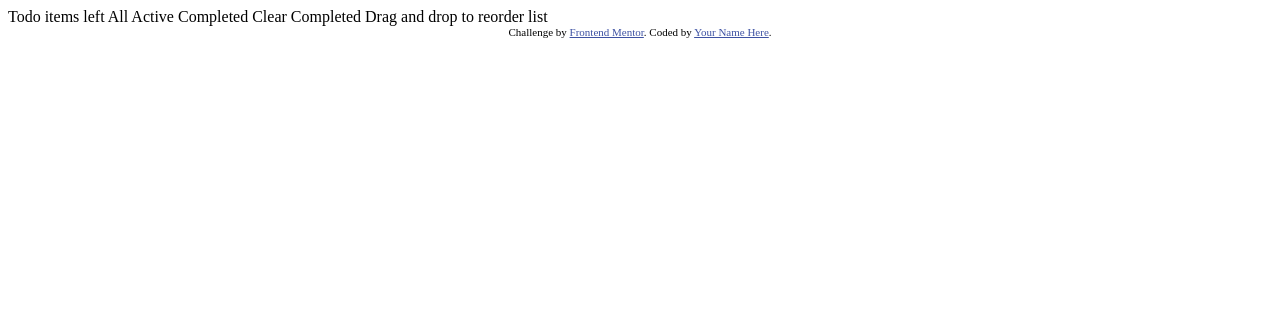
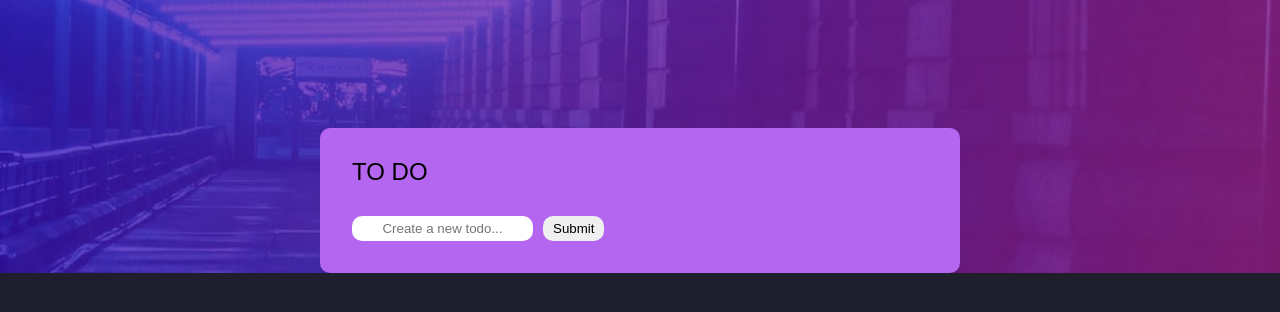
Before and after one commit to NXTCHRIS/To-Do-List-App, a plain HTML site: page index.html in a window 1280 px wide. Drawn offline with Linux system fonts and the light colour scheme; a web font is replaced by a local one.

Commit message:
initial-stages-app

```diff
--- a/index.html
+++ b/index.html
@@ -11,7 +11,7 @@
       sizes="32x32"
       href="./images/favicon-32x32.png"
     />
-
+    <link rel="stylesheet" href="style.css" />
     <title>Todo app</title>
 
     <!-- Feel free to remove these styles or customise in your own stylesheet 👍 -->
@@ -26,17 +26,23 @@
     </style>
   </head>
   <body>
-    Todo
+    <main class="main-card-container">
+      <h1 class="app-title">TO DO</h1>
+      <form class="form-container">
+        <input
+          type="text"
+          class="text-input"
+          placeholder="Create a new todo..."
+        />
+        <input type="submit" class="submit-button" />
+      </form>
+    </main>
 
-    <!-- Add dynamic number -->
-    items left All Active Completed Clear Completed Drag and drop to reorder
-    list
-
-    <div class="attribution">
+    <!-- <div class="attribution">
       Challenge by
       <a href="https://www.frontendmentor.io?ref=challenge" target="_blank"
         >Frontend Mentor</a
       >. Coded by <a href="#">Your Name Here</a>.
-    </div>
+    </div> -->
   </body>
 </html>
--- /dev/null
+++ b/style.css
@@ -0,0 +1,101 @@
+
+@import url('https://fonts.googleapis.com/css2?family=Madimi+One&display=swap');
+html, body, div, span, applet, object, iframe,
+h1, h2, h3, h4, h5, h6, p, blockquote, pre,
+a, abbr, acronym, address, big, cite, code,
+del, dfn, em, img, ins, kbd, q, s, samp,
+small, strike, strong, sub, sup, tt, var,
+b, u, i, center,
+dl, dt, dd, ol, ul, li,
+fieldset, form, label, legend,
+table, caption, tbody, tfoot, thead, tr, th, td,
+article, aside, canvas, details, embed,
+figure, figcaption, footer, header, hgroup,
+menu, nav, output, ruby, section, summary,
+time, mark, audio, video {
+	margin: 0;
+	padding: 0;
+	border: 0;
+	font-size: 100%;
+	font: inherit;
+	vertical-align: baseline;
+}
+/* HTML5 display-role reset for older browsers */
+article, aside, details, figcaption, figure,
+footer, header, hgroup, menu, nav, section {
+	display: block;
+}
+body {
+	line-height: 1;
+    background-image: url(./images/bg-desktop-dark.jpg);
+    background-position: top;
+    background-size: cover;
+    background-repeat: no-repeat;
+    background-color: #1e1e2c;
+}
+ol, ul {
+	list-style: none;
+}
+blockquote, q {
+	quotes: none;
+}
+blockquote:before, blockquote:after,
+q:before, q:after {
+	content: '';
+	content: none;
+}
+table {
+	border-collapse: collapse;
+	border-spacing: 0;
+}
+/* MAIN STYLES */
+
+.main-card-container {
+    background-color: #b466f0;
+    width: 50%;
+    height: auto;
+    position: relative;
+    margin: 0 auto;
+    margin-block-start: 10%;
+    font-family: "Madimi One", sans-serif;
+    font-weight: 400;
+    font-style: normal;
+    border-radius: 10px;
+}
+.app-title {
+    font-size: 1.5rem;
+    padding-block: 5%;
+    text-align: left;
+    margin-left: 5%;
+    color: black;
+}
+.form-container{
+    display: flex;
+    justify-content: left;
+    gap: 10px;
+    margin-left: 5%;
+    padding-bottom: 5%;
+}
+.text-input{
+    border-radius: 10px;
+    padding-block: 5px;
+    border: none;
+    font-family: "Madimi One", sans-serif;
+    font-weight: 400;
+    font-style: normal;
+}
+.text-input::placeholder {
+    text-align: center;
+}
+.submit-button {
+    padding-block: 5px;
+    padding-inline: 10px;
+    border-radius: 10px;
+    border: none;
+    font-family: "Madimi One", sans-serif;
+    font-weight: 400;
+    font-style: normal;
+}
+.submit-button:hover{
+    background-color: #809df4;
+}
```
